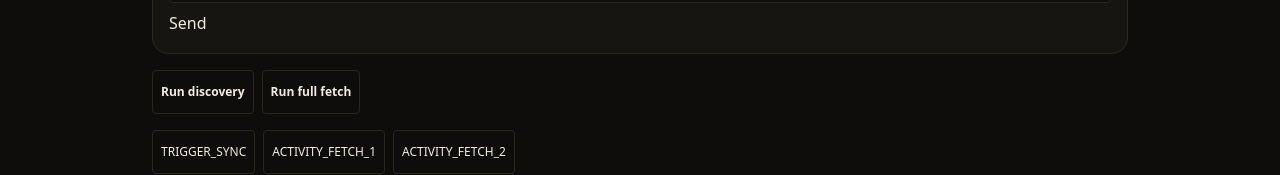
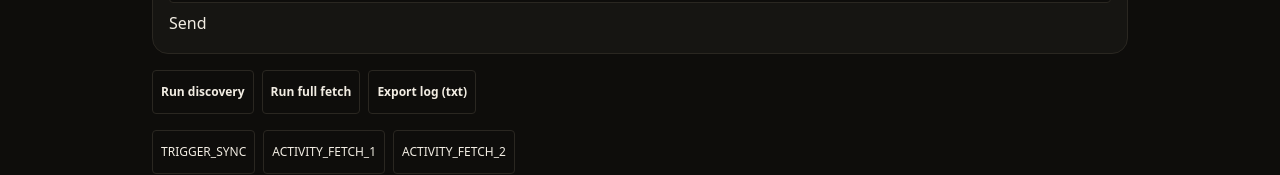
Before and after one commit to codeSpicer/noop-cmf, a Next.js app in the folder apps/web/: page /probe in a window 1280 px wide. Shown: the part 355-530 px from the top of the page. Built offline with nearby package versions, Linux system fonts and the light colour scheme.

Commit message:
feat: probe page — export captured log as text file
Adds "Export log (txt)" button to download the probe log for analysis.

Co-authored-by: CommandCodeBot <noreply@commandcode.ai>
EOF && git push 2>&1 | tail -3

```diff
--- a/apps/web/src/app/probe/page.tsx
+++ b/apps/web/src/app/probe/page.tsx
@@ -217,6 +217,23 @@ export default function ProbePage() {
         >
           Run full fetch
         </button>
+        <button
+          type="button"
+          onClick={() => {
+            const text = log.map((l) => `${l.at} ${l.text}`).join('\n');
+            const blob = new Blob([text], { type: 'text/plain' });
+            const url = URL.createObjectURL(blob);
+            const a = document.createElement('a');
+            a.href = url;
+            a.download = `probe-log-${new Date().toISOString()}.txt`;
+            a.click();
+            URL.revokeObjectURL(url);
+          }}
+          data-testid="probe-export-log"
+           className="rounded border border-line px-2 py-1 text-xs font-semibold min-h-11"
+        >
+          Export log (txt)
+        </button>
       </div>
       <div className="flex gap-2 flex-wrap">
         {['TRIGGER_SYNC', 'ACTIVITY_FETCH_1', 'ACTIVITY_FETCH_2'].map((name) => (
```
